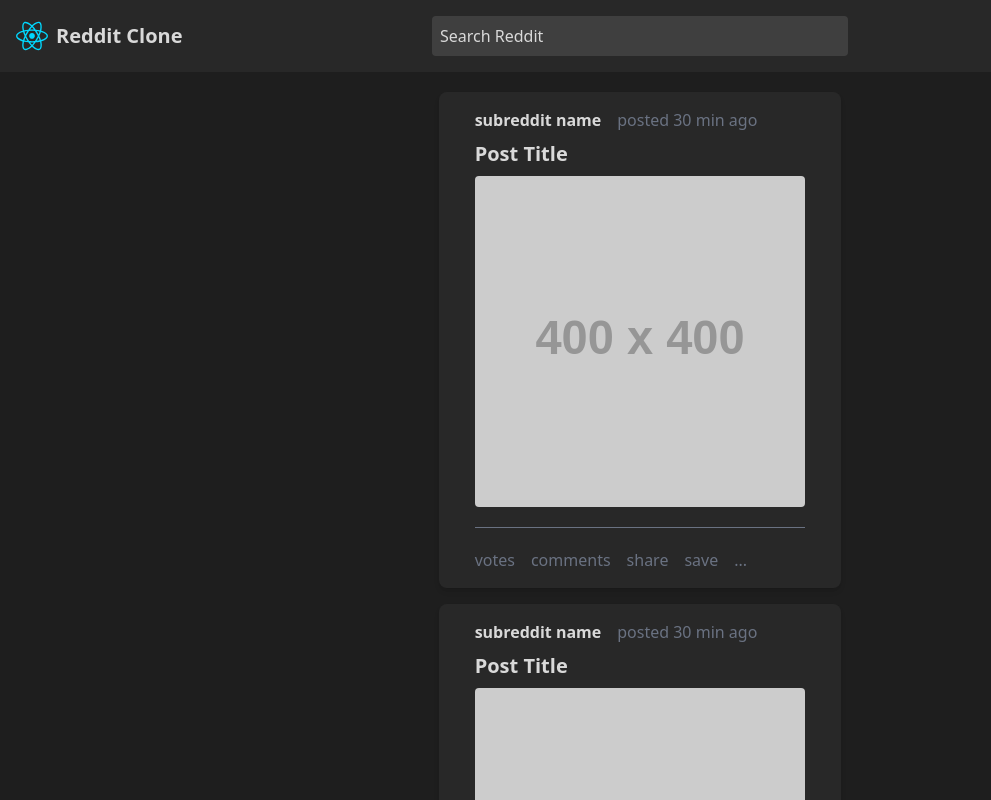
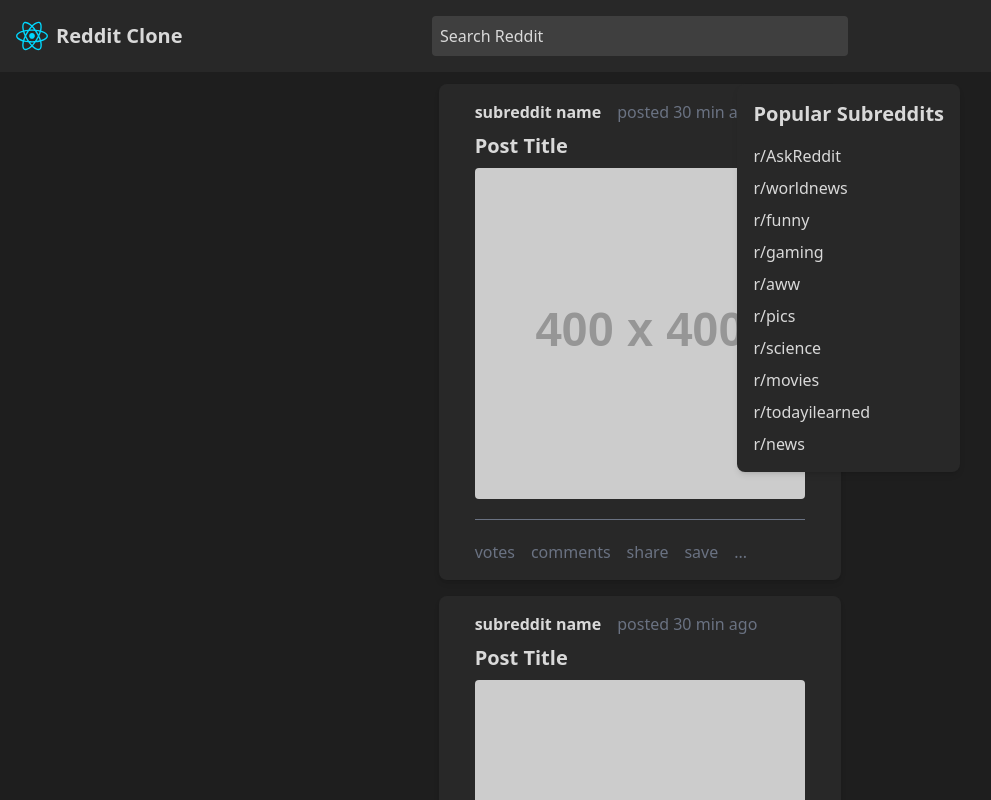
Before and after one commit to ocastorena/reddit-client-clone, a React (Vite) app: page / in a window 1280 px wide. Shown: the top 800 px of the page, without its empty margins (0-991 px from the left). Built offline with nearby package versions, Linux system fonts and the light colour scheme.

Commit message:
Add PopularSubreddit component

```diff
--- a/src/App.jsx
+++ b/src/App.jsx
@@ -1,5 +1,6 @@
 import Navbar from "./components/Navbar";
 import Feed from "./components/Feed";
+import PopularSubreddits from "./components/PopularSubreddits";
 
 const posts = [
   {
@@ -21,18 +22,33 @@ const posts = [
   // Add more posts as needed
 ];
 
+const popularSubreddits = [
+  "AskReddit",
+  "worldnews",
+  "funny",
+  "gaming",
+  "aww",
+  "pics",
+  "science",
+  "movies",
+  "todayilearned",
+  "news",
+];
+
 function App() {
   return (
     <>
-      <header className="bg-dark p-4">
+      <header className="bg-dark p-4 fixed top-0 left-0 right-0 z-10">
         <Navbar />
       </header>
-      <main className="grid grid-cols-12 gap-4 p-5">
-        <aside className="col-span-4"></aside> {/* Left column */}
-        <section className="col-span-4">
+      <main className="grid grid-cols-12 gap-4 p-5 mt-16">
+        <aside className="col-span-2"></aside>
+        <section className="col-span-4 col-start-5">
           <Feed posts={posts} />
         </section>
-        <aside className="col-span-2"></aside> {/* Right column */}
+        <aside className="col-span-2 fixed right-80">
+          <PopularSubreddits subreddits={popularSubreddits} />
+        </aside>
       </main>
       <footer></footer>
     </>
--- /dev/null
+++ b/src/components/PopularSubreddits.jsx
@@ -0,0 +1,24 @@
+import React from "react";
+
+const PopularSubreddits = ({ subreddits }) => {
+  return (
+    <aside className="bg-dark p-4 rounded-lg shadow-md text-light w-full">
+      <h2 className="text-xl font-bold mb-4">Popular Subreddits</h2>
+      <ul className="space-y-2">
+        {subreddits.map((subreddit, index) => (
+          <li key={index} className="hover:underline">
+            <a
+              href={`https://www.reddit.com/r/${subreddit}`}
+              target="_blank"
+              rel="noopener noreferrer"
+            >
+              r/{subreddit}
+            </a>
+          </li>
+        ))}
+      </ul>
+    </aside>
+  );
+};
+
+export default PopularSubreddits;
```
